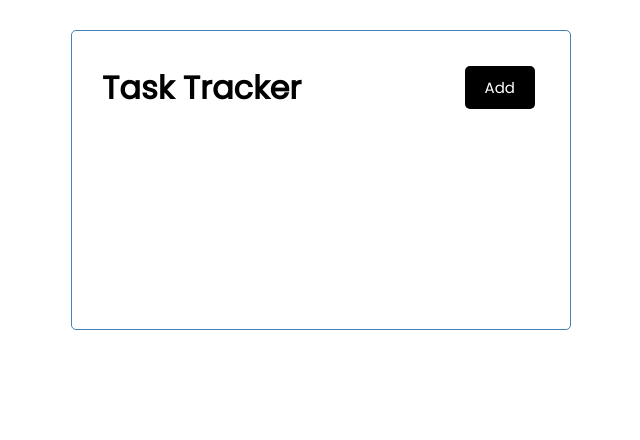
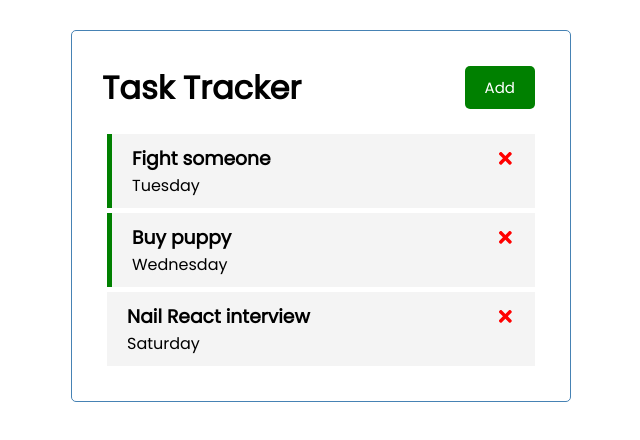
Before and after one commit to atschutz/to_do_list, a React (Create React App) app: page / in a window 1280 px wide. Shown: the top 440 px of the page, without its empty margins (319-959 px from the left). Built offline with nearby package versions, Linux system fonts and the light colour scheme.

Commit message:
Added tasks and delete/reminder functionality.

```diff
--- a/package.json
+++ b/package.json
@@ -8,6 +8,7 @@
     "@testing-library/user-event": "^12.8.3",
     "react": "^17.0.2",
     "react-dom": "^17.0.2",
+    "react-icons": "^4.2.0",
     "react-scripts": "4.0.3",
     "web-vitals": "^1.1.1"
   },
--- a/src/App.js
+++ b/src/App.js
@@ -1,12 +1,52 @@
 import Header from './components/Header'
+import Tasks from './components/Tasks'
+import { useState } from 'react'
 
 function App() {
+
+  const [tasks, setTasks] = useState([
+    {
+        id: 1,
+        text: 'Fight someone',
+        day: 'Tuesday',
+        reminder: true
+    },
+    {
+        id: 2,
+        text: 'Buy puppy',
+        day: 'Wednesday',
+        reminder: true
+    },
+    {
+        id: 3,
+        text: 'Nail React interview',
+        day: 'Saturday',
+        reminder: false
+    },
+  ])
+
+  // Delete task
+  const deleteTask = (id) => {
+    setTasks(tasks.filter((task) => task.id !== id))
+  }
+
+  // Toggle Reminder
+  const toggleReminder = (id) => {
+    setTasks(tasks.map((task) => task.id === id
+      ? { ...task, reminder: !task.reminder } : task))
+  }
 
   return (
     <div className="container">
       <Header />
+      {tasks.length > 0 ? (
+        <Tasks tasks={tasks} onDelete=
+        {deleteTask} onToggle={toggleReminder} />
+      ) : (
+        'No Tasks to Show'
+      )}
     </div>
-  );
+  )
 }
 
 export default App;
--- /dev/null
+++ b/src/components/Button.js
@@ -0,0 +1,23 @@
+import PropTypes from 'prop-types'
+
+const Button = ({ color, text, onClick }) => {
+
+    return (
+        <button className='btn' onClick={onClick}
+        style={{ backgroundColor: color }}>
+            {text}
+        </button>
+    )
+}
+
+Button.defaultProps = {
+    color: 'steelblue'
+}
+
+Button.propTypes = {
+    text: PropTypes.string,
+    color: PropTypes.string,
+    onClick: PropTypes.func,
+}
+
+export default Button
--- a/src/components/Header.js
+++ b/src/components/Header.js
@@ -1,10 +1,15 @@
 import PropTypes from 'prop-types'
+import Button from './Button'
 
 const Header = ({ title }) => {
+    const onClick = () => {
+        console.log('Click')
+    }
+
     return (
         <header className='header'>
             <h1>{title}</h1>
-            <button className='btn'>Add</button>
+            <Button color='green' text='Add' onClick={onClick} />
         </header>
     )
 }
--- /dev/null
+++ b/src/components/Task.js
@@ -0,0 +1,21 @@
+import { FaTimes } from 'react-icons/fa'
+
+const Task = ({ task, onDelete, onToggle }) => {
+    return (
+        <div
+            className={`task ${task.reminder ? 'reminder' : ''}`}
+            onClick={() => onToggle(task.id)}
+        >
+            <h3>
+                {task.text}
+                <FaTimes
+                    style={{ color: 'red', cursor: 'pointer' }}
+                    onClick={() => onDelete(task.id)}
+                />
+            </h3>
+            <p>{task.day}</p>
+        </div>
+    )
+}
+
+export default Task
--- /dev/null
+++ b/src/components/Tasks.js
@@ -0,0 +1,15 @@
+import Task from './Task'
+
+const Tasks = ({ tasks, onDelete, onToggle }) => {
+
+    return (
+        <>
+            {tasks.map((task) => (
+                <Task key={task.id} task={task}
+                onDelete={onDelete} onToggle={onToggle} />
+            ))}
+        </>
+    )
+}
+
+export default Tasks
```
Also changed, not shown: 1 other file (tests, documents, lock files or other folders).
